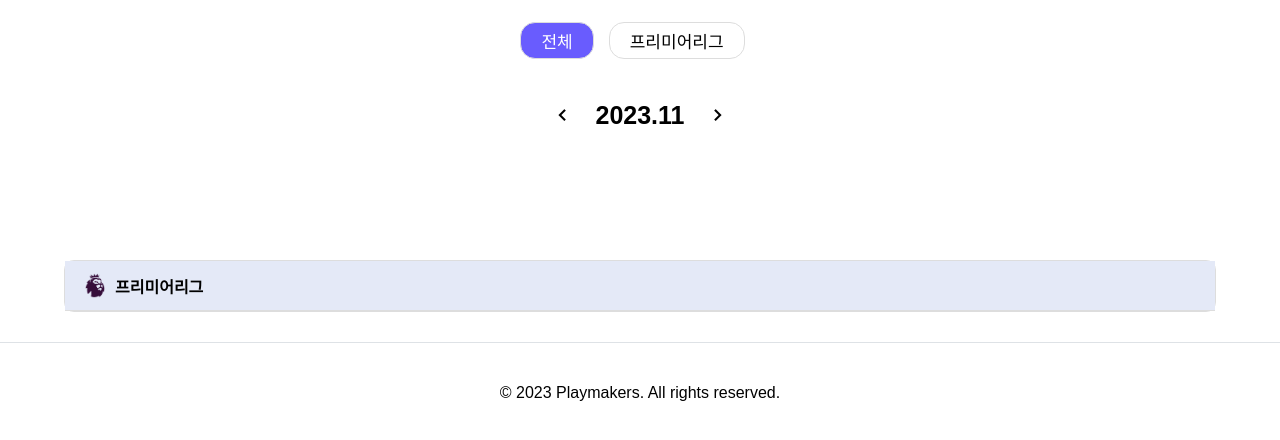
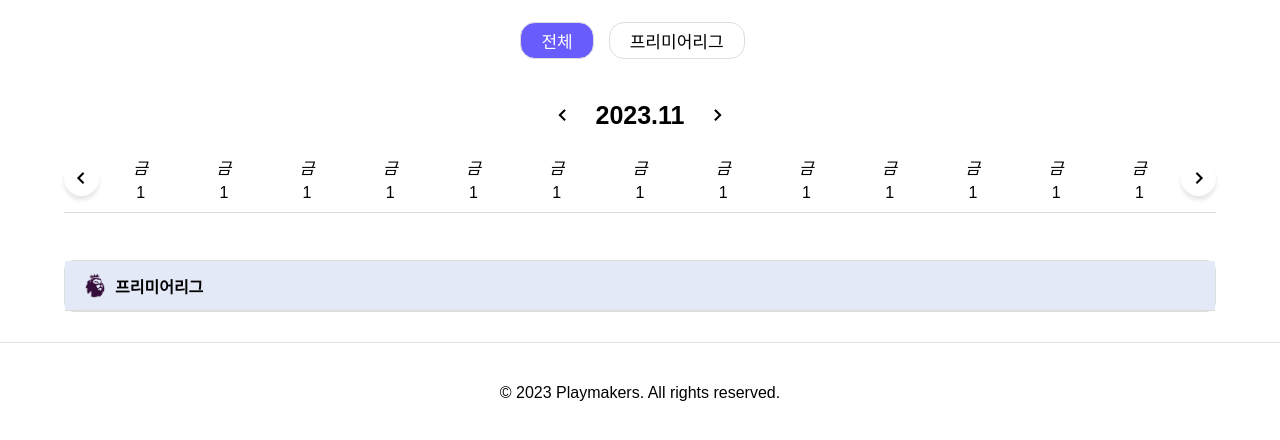
Before and after one commit to Sunny14578/soccer, a Django app: page /schedule/ in a window 1280 px wide. Shown: the part 70-510 px from the top of the page. Run offline with Django 4.2, Linux system fonts and the light colour scheme; data that the repository does not hold is empty; some web fonts are replaced.

Commit message:
[edit]:일정페이지 day-menu 추가

```diff
--- a/apiapp/views.py
+++ b/apiapp/views.py
@@ -36,9 +36,6 @@ def get_secret(KEY, secrets=secrets):
 KEY = get_secret("API_KEY")
 
 class TeamAPIView(APIView):
-    # def get(self, request):
-    #     return render(request, self.template_name)
-
     @transaction.atomic
     def post(self, request):
         data = get_competition_team()
--- a/frontapp/static/css/schedule.css
+++ b/frontapp/static/css/schedule.css
@@ -67,6 +67,7 @@ i{
     text-align: center;
     justify-content: center;
     height: 50px;
+    margin-bottom: 15px;
 }
 
 .year-date > *{
@@ -76,6 +77,34 @@ i{
 
 .year-date > span{
     font-weight: bold;
+}
+
+/* Day */
+.day-menu{
+    display: flex;
+    align-items: center;
+    text-align: center;
+    justify-content: center;
+    padding-bottom: 10px;
+    border-bottom: 1px solid var(--toggle-color);
+}
+
+.day-menu i{
+    font-size: 25px;
+    padding: 5px;
+    border-radius: 30px;
+    box-shadow: 0px 4px 4px rgba(0, 0, 0, 0.1); /* 수평, 수직, 흐림 정도, 색상 */
+}
+
+.day{
+    display: flex;
+    flex-direction: column;
+    width: 90%;
+    margin: 0 10px 0 10px;
+}
+
+.day em{
+    margin-bottom: 5px;
 }
 
 .leagues{
--- a/frontapp/templates/frontapp/schedule.html
+++ b/frontapp/templates/frontapp/schedule.html
@@ -15,8 +15,61 @@
             <span></span>
             <i class='bx bx-chevron-right' ></i>
         </div>
-        <div class="day">
-
+        <div class="day-menu">
+            <i class='bx bx-chevron-left'></i>
+            <div class="day">
+                <em>금</em>
+                <span>1</span>
+            </div>
+            <div class="day">
+                <em>금</em>
+                <span>1</span>
+            </div>
+            <div class="day">
+                <em>금</em>
+                <span>1</span>
+            </div>
+            <div class="day">
+                <em>금</em>
+                <span>1</span>
+            </div>
+            <div class="day">
+                <em>금</em>
+                <span>1</span>
+            </div>
+            <div class="day">
+                <em>금</em>
+                <span>1</span>
+            </div>
+            <div class="day">
+                <em>금</em>
+                <span>1</span>
+            </div>
+            <div class="day">
+                <em>금</em>
+                <span>1</span>
+            </div>
+            <div class="day">
+                <em>금</em>
+                <span>1</span>
+            </div>
+            <div class="day">
+                <em>금</em>
+                <span>1</span>
+            </div>
+            <div class="day">
+                <em>금</em>
+                <span>1</span>
+            </div>
+            <div class="day">
+                <em>금</em>
+                <span>1</span>
+            </div>
+            <div class="day">
+                <em>금</em>
+                <span>1</span>
+            </div>
+            <i class='bx bx-chevron-right' ></i>
         </div>
     </div>
     <div class="premier league">
```
